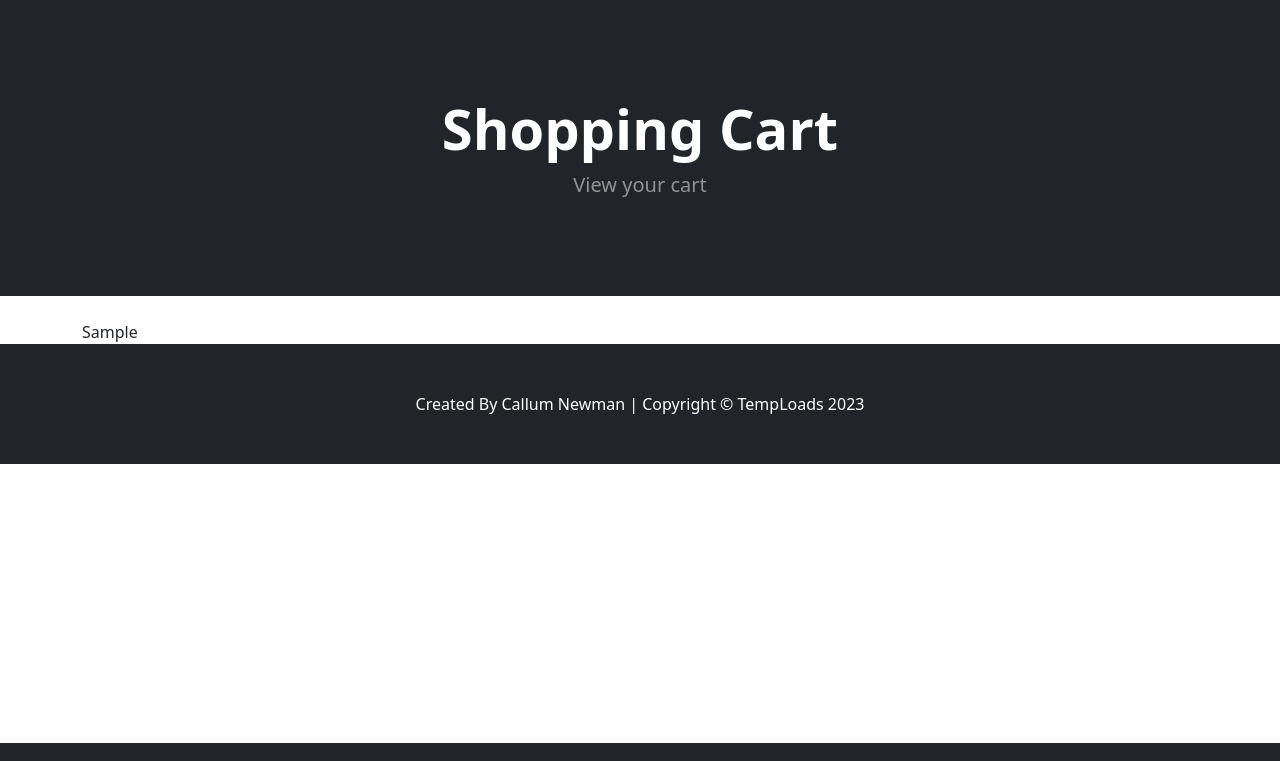
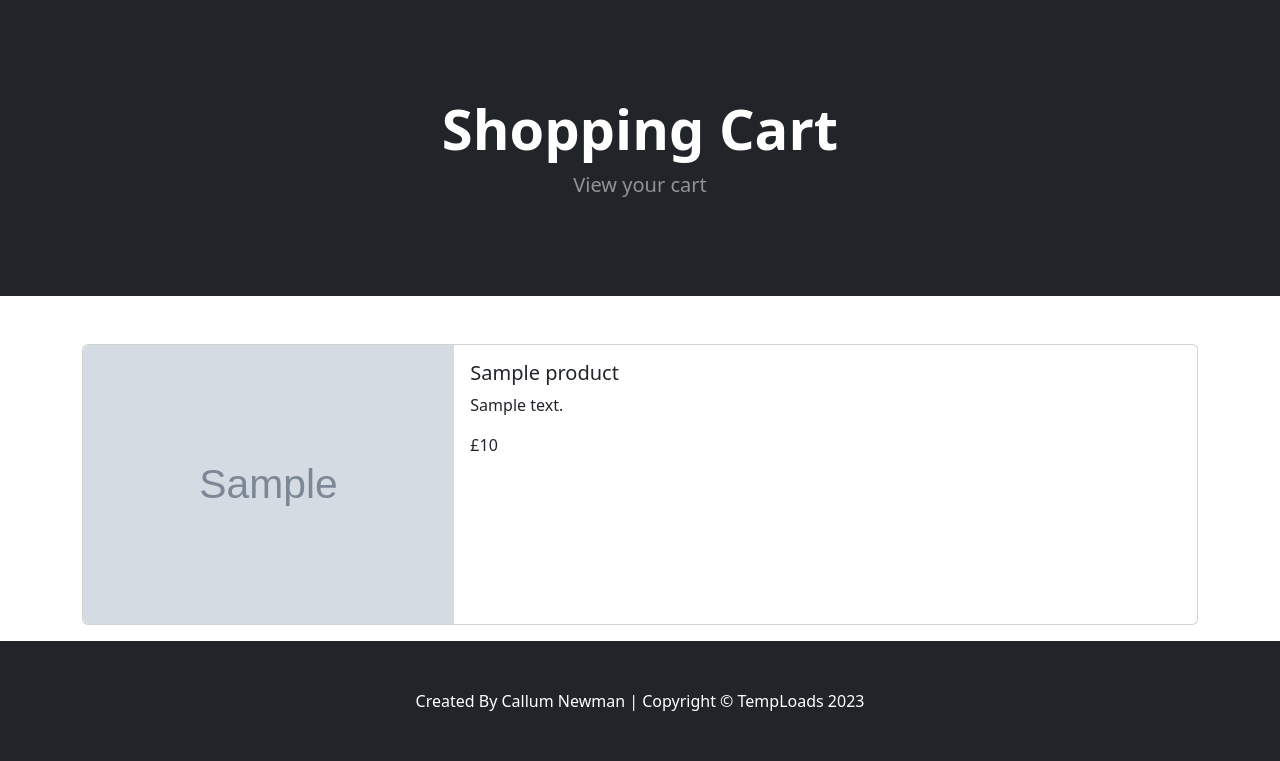
Before and after one commit to DrunkenJellies-dev/TempLoad, a Django app: template cart/templates/cartSummary.html in a window 1280 px wide. Shown: the part 57-818 px from the top of the page. Run offline with Django 5.2, Linux system fonts and the light colour scheme; the template is opened without the code that fills it: most values are stand-ins (such as "Sample title", 1, 10 or a date in 2020); grey boxes marked "Sample" are stand-in pictures.

Commit message:
Added a display for the items in the cart

```diff
--- a/cart/templates/cartSummary.html
+++ b/cart/templates/cartSummary.html
@@ -11,6 +11,44 @@
 </header>
 
 <br />
-<div class="container">{{ cartProducts }}</div>
+<div class="container">
+  {% for product in cartProducts %}
+  <br />
+  <div class="card mb-3">
+    <div class="row g-0">
+      <div class="col-md-4">
+        <img
+          src="{{product.image.url}}"
+          class="img-fluid rounded-start"
+          alt="Product Image"
+        />
+        {% if product.isSale%}
+        <div
+          class="badge bg-dark text-white position-absolute"
+          style="top: 0.5rem; left: 0.5rem"
+        >
+          Sale
+        </div>
+        {% endif %}
+      </div>
+      <div class="col-md-8">
+        <div class="card-body">
+          <h5 class="card-title">{{product.name}}</h5>
+          <p class="card-text">{{product.description}}</p>
+          <p class="card-text">
+            {% if product.isSale%}
+            <!-- Sale Price -->
+            <span class="text-muted text-decoration-line-through"
+              >£{{product.price}}</span
+            >
 
-{% endblock %}
+            {{ product.salePrice}} {% else %}
+            <!-- No Sale Price -->
+            £{{product.price}} {% endif %}
+          </p>
+        </div>
+      </div>
+    </div>
+  </div>
+</div>
+{% endfor %} {% endblock %}
```
